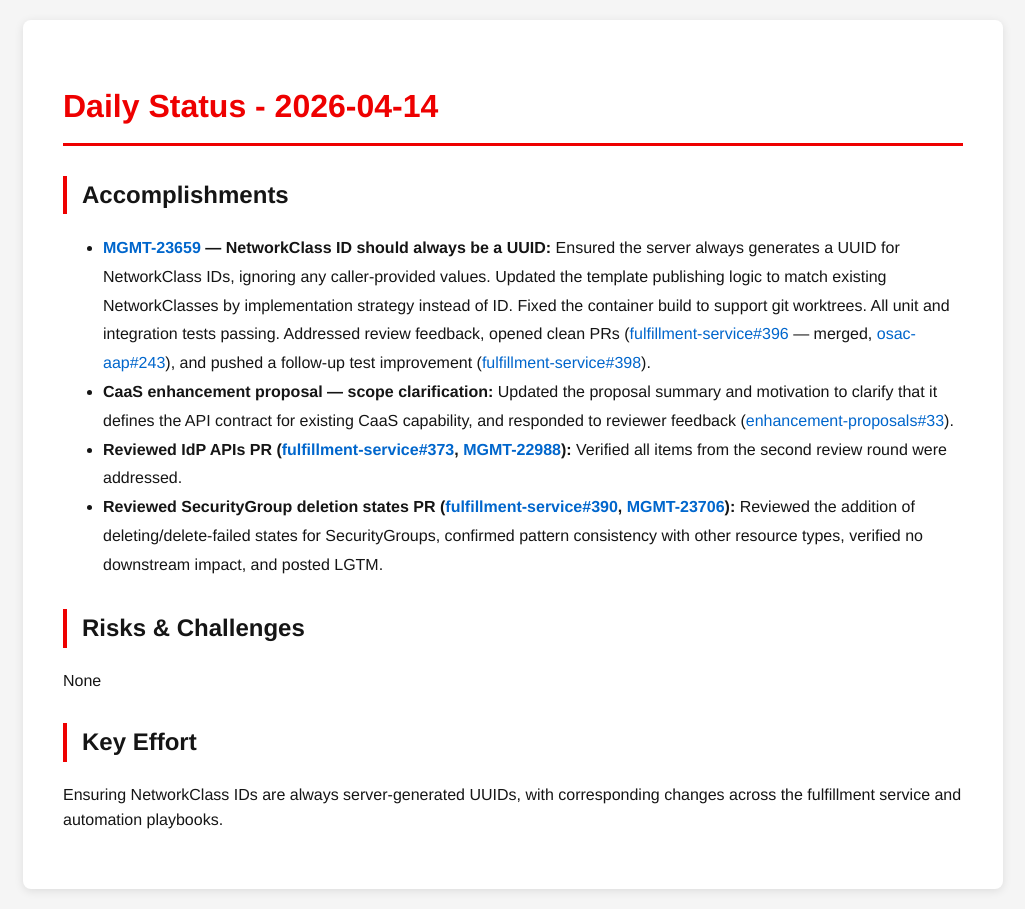
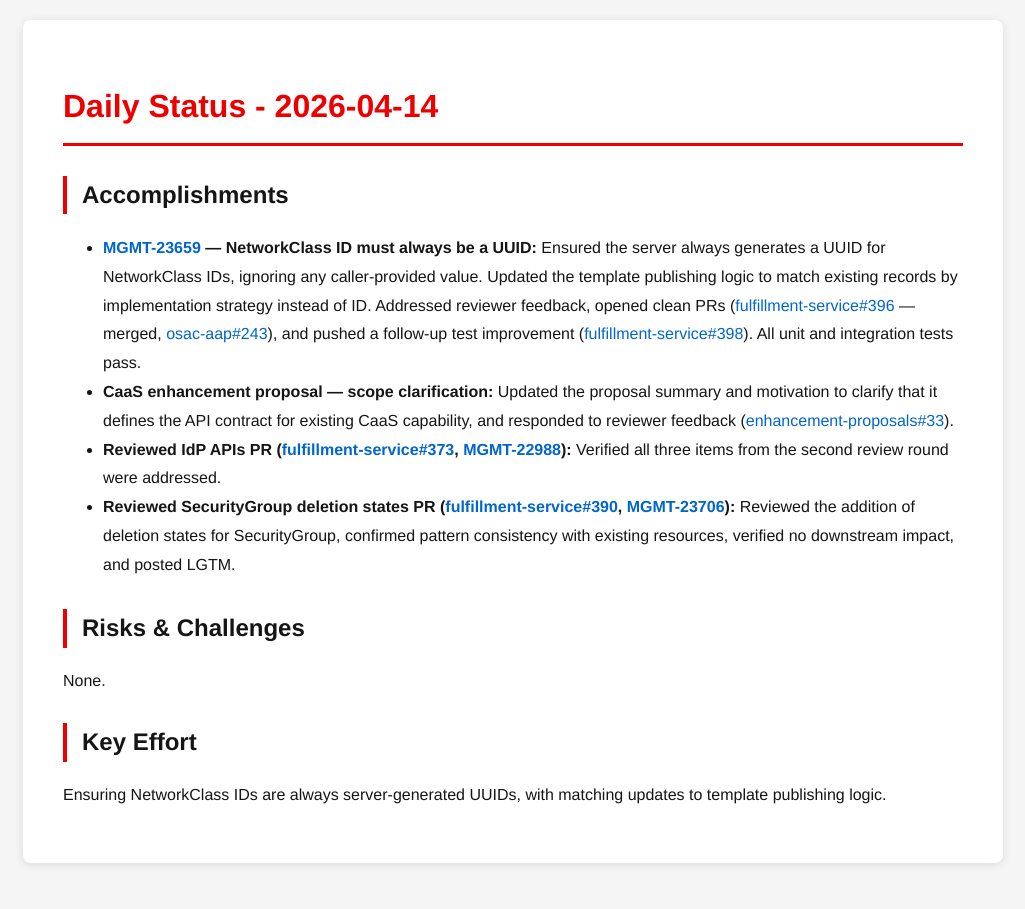
Before and after one commit to tzvatot/daily-status, a Jekyll site: the page built from 2026-04-14.md, in a window 1280 px wide. Shown: the whole page, without its empty margins (127-1152 px from the left). Built offline with Jekyll 4.4.1, drawn with Linux system fonts in a browser that asks for light colours.

Commit message:
Daily status update - 2026-04-14

```diff
--- a/2026-04-14.md
+++ b/2026-04-14.md
@@ -7,13 +7,13 @@ date: 2026-04-14
 # Daily Status - 2026-04-14
 
 ## Accomplishments
-- **[MGMT-23659](https://issues.redhat.com/browse/MGMT-23659) — NetworkClass ID should always be a UUID:** Ensured the server always generates a UUID for NetworkClass IDs, ignoring any caller-provided values. Updated the template publishing logic to match existing NetworkClasses by implementation strategy instead of ID. Fixed the container build to support git worktrees. All unit and integration tests passing. Addressed review feedback, opened clean PRs ([fulfillment-service#396](https://github.com/osac-project/fulfillment-service/pull/396) — merged, [osac-aap#243](https://github.com/osac-project/osac-aap/pull/243)), and pushed a follow-up test improvement ([fulfillment-service#398](https://github.com/osac-project/fulfillment-service/pull/398)).
+- **[MGMT-23659](https://issues.redhat.com/browse/MGMT-23659) — NetworkClass ID must always be a UUID:** Ensured the server always generates a UUID for NetworkClass IDs, ignoring any caller-provided value. Updated the template publishing logic to match existing records by implementation strategy instead of ID. Addressed reviewer feedback, opened clean PRs ([fulfillment-service#396](https://github.com/osac-project/fulfillment-service/pull/396) — merged, [osac-aap#243](https://github.com/osac-project/osac-aap/pull/243)), and pushed a follow-up test improvement ([fulfillment-service#398](https://github.com/osac-project/fulfillment-service/pull/398)). All unit and integration tests pass.
 - **CaaS enhancement proposal — scope clarification:** Updated the proposal summary and motivation to clarify that it defines the API contract for existing CaaS capability, and responded to reviewer feedback ([enhancement-proposals#33](https://github.com/osac-project/enhancement-proposals/pull/33)).
-- **Reviewed IdP APIs PR ([fulfillment-service#373](https://github.com/osac-project/fulfillment-service/pull/373), [MGMT-22988](https://issues.redhat.com/browse/MGMT-22988)):** Verified all items from the second review round were addressed.
-- **Reviewed SecurityGroup deletion states PR ([fulfillment-service#390](https://github.com/osac-project/fulfillment-service/pull/390), [MGMT-23706](https://issues.redhat.com/browse/MGMT-23706)):** Reviewed the addition of deleting/delete-failed states for SecurityGroups, confirmed pattern consistency with other resource types, verified no downstream impact, and posted LGTM.
+- **Reviewed IdP APIs PR ([fulfillment-service#373](https://github.com/osac-project/fulfillment-service/pull/373), [MGMT-22988](https://issues.redhat.com/browse/MGMT-22988)):** Verified all three items from the second review round were addressed.
+- **Reviewed SecurityGroup deletion states PR ([fulfillment-service#390](https://github.com/osac-project/fulfillment-service/pull/390), [MGMT-23706](https://issues.redhat.com/browse/MGMT-23706)):** Reviewed the addition of deletion states for SecurityGroup, confirmed pattern consistency with existing resources, verified no downstream impact, and posted LGTM.
 
 ## Risks & Challenges
-None
+None.
 
 ## Key Effort
-Ensuring NetworkClass IDs are always server-generated UUIDs, with corresponding changes across the fulfillment service and automation playbooks.
+Ensuring NetworkClass IDs are always server-generated UUIDs, with matching updates to template publishing logic.
```
